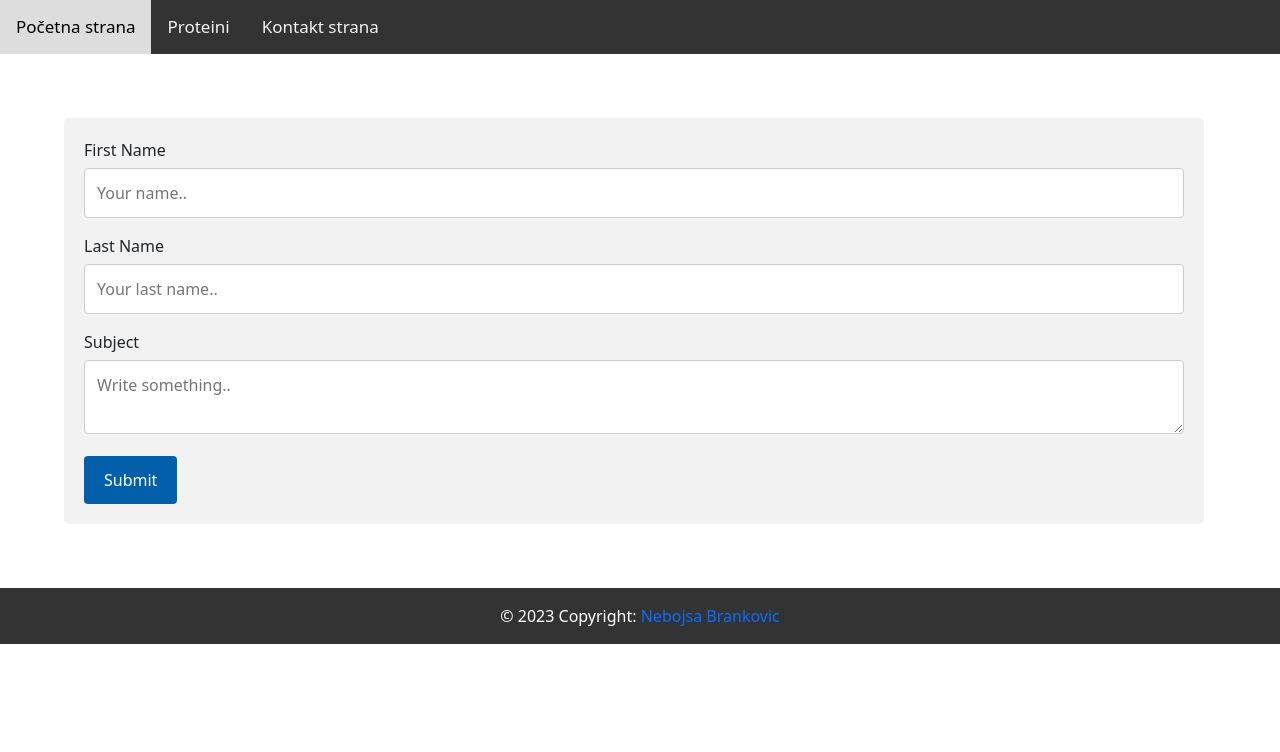
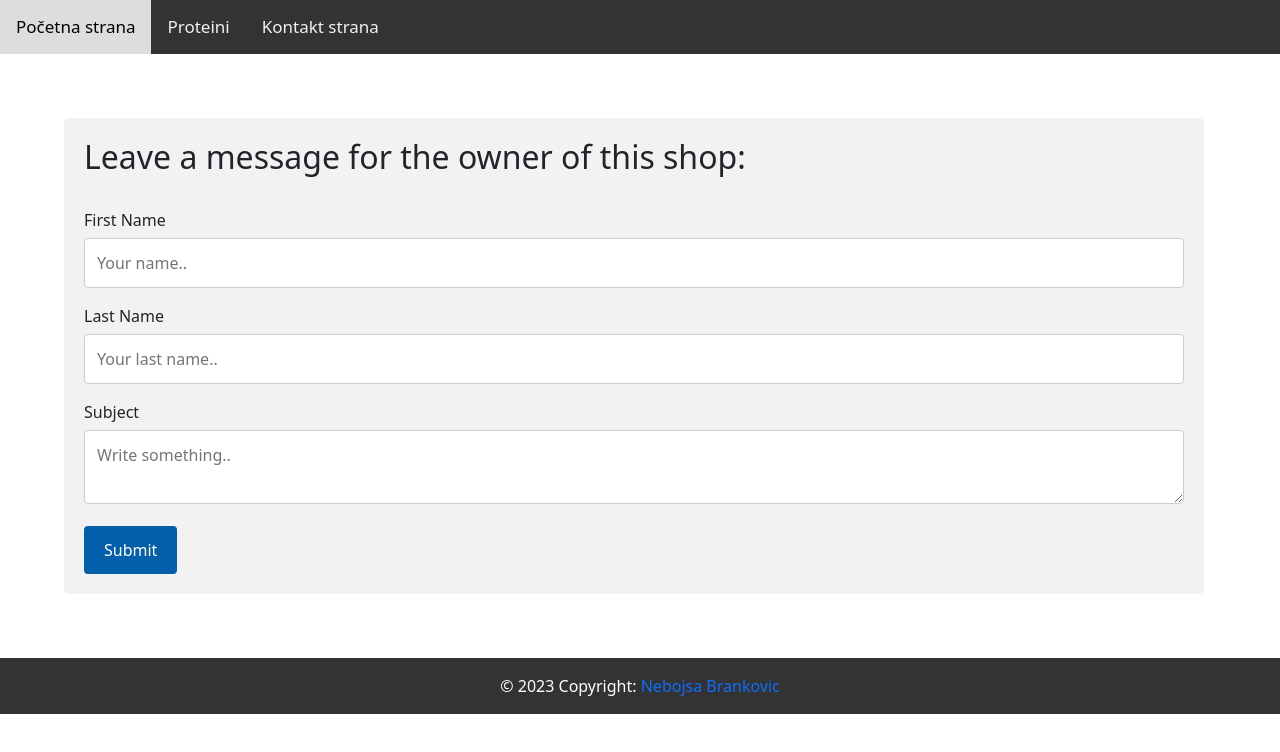
Before and after one commit to BrankovicNebojsa/fitness-tips-react, a React (Create React App) app in the folder fitness-react/: page /kontakt in a window 1280 px wide. Shown: the top 752 px of the page. Built offline with nearby package versions, Linux system fonts and the light colour scheme.

Commit message:
Sredjena kontakt stranica

```diff
--- a/fitness-react/src/components/Kontakt.jsx
+++ b/fitness-react/src/components/Kontakt.jsx
@@ -7,6 +7,8 @@ function Kontakt() {
 
     return (
         <div className="container">
+            <h2>Leave a message for the owner of this shop:</h2>
+            <br></br>
             <form onSubmit={handleSend}>
                 <label htmlFor="fname">First Name</label>
                 <input type="text" id="fname" name="firstname" placeholder="Your name.." />
```
